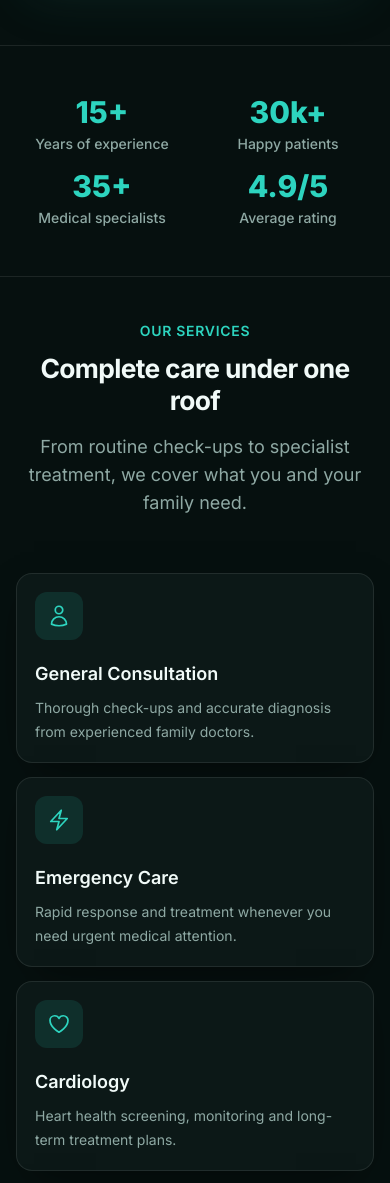
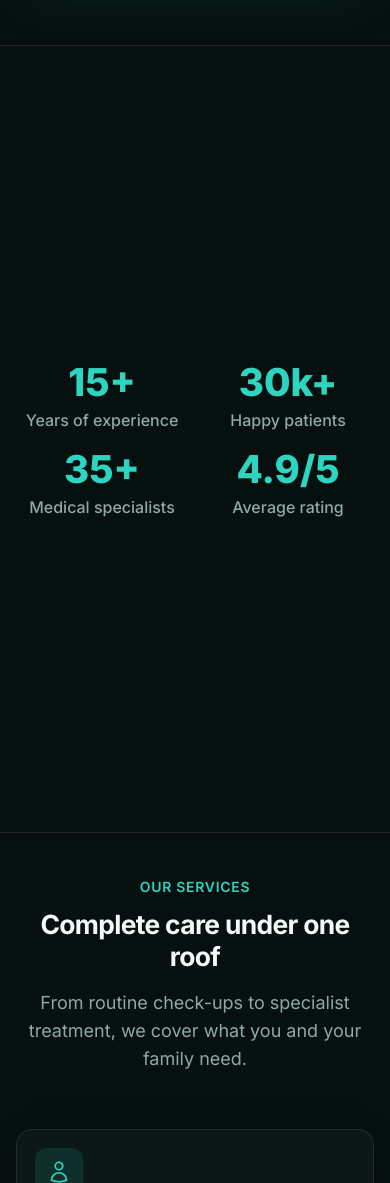
Before and after one commit to MonCiF963/clinic-management-system, a Laravel app: page / in a window 390 px wide. Shown: the part 1143-2326 px from the top of the page. Run offline with Laravel 12, Linux system fonts and the light colour scheme; style sheets or scripts are compiled from the project's sources.

Commit message:
Patients page for staff, full-screen home sections, Home link in navbar, scrollable phone tab bar (#21)
Claude-Session: https://claude.ai/code/session_01NF1ZW54xWaZnLJnSDdP8ee

Co-authored-by: Claude <noreply@anthropic.com>

```diff
--- a/public/css/dash.css
+++ b/public/css/dash.css
@@ -127,7 +127,8 @@ body.dash a,body.dash button{-webkit-tap-highlight-color:transparent;touch-actio
   /* floating glass tab bar */
   .tabbar{display:flex;position:fixed;left:10px;right:10px;bottom:calc(10px + env(safe-area-inset-bottom));z-index:100;gap:4px;padding:8px;border-radius:28px;
     background:var(--glass);background-color:rgba(8,22,20,.7);-webkit-backdrop-filter:blur(18px) saturate(1.3);backdrop-filter:blur(18px) saturate(1.3);border:1px solid var(--line);box-shadow:0 14px 34px rgba(0,0,0,.45),inset 0 1px 0 rgba(255,255,255,.14)}
-  .tabbar a{flex:1;display:flex;flex-direction:column;align-items:center;gap:3px;padding:8px 2px;border-radius:99px;color:var(--mut);font-size:10.5px;font-weight:500;text-decoration:none;min-width:0;transition:background .3s,color .3s}
+  .tabbar{overflow-x:auto;scrollbar-width:none}.tabbar::-webkit-scrollbar{display:none}
+  .tabbar a{flex:1 0 66px;display:flex;flex-direction:column;align-items:center;gap:3px;padding:8px 2px;border-radius:99px;color:var(--mut);font-size:10.5px;font-weight:500;text-decoration:none;min-width:0;transition:background .3s,color .3s}
   .tabbar a span{white-space:nowrap;overflow:hidden;text-overflow:ellipsis;max-width:100%}
   .tabbar svg{width:21px;height:21px}
   .tabbar a.on{color:#fff;background:linear-gradient(90deg,var(--ac2),var(--ac3));box-shadow:0 8px 20px rgba(20,184,166,.5),inset 0 1px 0 rgba(255,255,255,.35)}
--- a/public/css/site.css
+++ b/public/css/site.css
@@ -88,3 +88,14 @@ body.sd footer{background:rgba(3,10,9,.8)!important}
   article:hover,figure:hover{transform:none!important}
 }
 @media (max-width:380px){.tabbar a{font-size:9.5px}.tabbar svg{width:20px;height:20px}}
+
+/* ===== Each home section fills the screen ===== */
+html{scroll-padding-top:64px}
+@media (min-width:768px){html{scroll-snap-type:y proximity}}
+main .snap-sec{min-height:calc(100vh - 64px);min-height:calc(100svh - 64px);display:flex;flex-direction:column;justify-content:center;scroll-snap-align:start}
+main #top.snap-sec{min-height:calc(100vh - 64px);min-height:calc(100svh - 64px)}
+main .snap-sec>*:not(.absolute){width:100%}
+main #stats .grid{width:100%}
+main #stats .grid p:first-child{font-size:clamp(2.4rem,6vw,4rem)!important}
+main #stats .grid p:last-child{font-size:1rem}
+@media (max-width:767px){main .snap-sec{min-height:calc(100svh - 56px)}}
--- a/resources/views/home.blade.php
+++ b/resources/views/home.blade.php
@@ -59,7 +59,7 @@
 @endphp
 
 {{-- ============ HERO ============ --}}
-<section id="top" class="relative overflow-hidden bg-linear-to-b from-brand-50 via-white to-white">
+<section id="top" class="snap-sec relative overflow-hidden bg-linear-to-b from-brand-50 via-white to-white">
     <div class="pointer-events-none absolute -top-24 -right-24 size-96 rounded-full bg-brand-200/50 blur-3xl"></div>
     <div class="pointer-events-none absolute top-40 -left-24 size-72 rounded-full bg-brand-100/60 blur-3xl"></div>
 
@@ -173,7 +173,7 @@
 </section>
 
 {{-- ============ STATS ============ --}}
-<section class="border-y border-slate-200 bg-white">
+<section id="stats" class="snap-sec border-y border-slate-200 bg-white">
     <div class="mx-auto grid max-w-7xl grid-cols-2 gap-8 px-4 py-12 sm:px-6 lg:grid-cols-4 lg:px-8">
         @foreach ($stats as [$number, $label])
             <div class="reveal text-center">
@@ -185,7 +185,7 @@
 </section>
 
 {{-- ============ SERVICES ============ --}}
-<section id="services" class="scroll-mt-20 py-20 sm:py-28">
+<section id="services" class="snap-sec scroll-mt-20 py-20 sm:py-28">
     <div class="mx-auto max-w-7xl px-4 sm:px-6 lg:px-8">
         <div class="reveal mx-auto max-w-2xl text-center">
             <p class="text-sm font-semibold tracking-wider text-brand-600 uppercase">Our services</p>
@@ -210,7 +210,7 @@
 </section>
 
 {{-- ============ WHY US ============ --}}
-<section id="why-us" class="scroll-mt-20 bg-slate-50 py-20 sm:py-28">
+<section id="why-us" class="snap-sec scroll-mt-20 bg-slate-50 py-20 sm:py-28">
     <div class="mx-auto grid max-w-7xl items-center gap-14 px-4 sm:px-6 lg:grid-cols-2 lg:px-8">
 
         <div class="reveal">
@@ -249,7 +249,7 @@
 </section>
 
 {{-- ============ DOCTORS ============ --}}
-<section id="doctors" class="scroll-mt-20 py-20 sm:py-28">
+<section id="doctors" class="snap-sec scroll-mt-20 py-20 sm:py-28">
     <div class="mx-auto max-w-7xl px-4 sm:px-6 lg:px-8">
         <div class="reveal mx-auto max-w-2xl text-center">
             <p class="text-sm font-semibold tracking-wider text-brand-600 uppercase">Our team</p>
@@ -279,7 +279,7 @@
 </section>
 
 {{-- ============ REVIEWS ============ --}}
-<section id="reviews" class="scroll-mt-20 bg-brand-900 py-20 sm:py-28">
+<section id="reviews" class="snap-sec scroll-mt-20 bg-brand-900 py-20 sm:py-28">
     <div class="mx-auto max-w-7xl px-4 sm:px-6 lg:px-8">
         <div class="reveal mx-auto max-w-2xl text-center">
             <p class="text-sm font-semibold tracking-wider text-brand-300 uppercase">Testimonials</p>
@@ -305,7 +305,7 @@
 </section>
 
 {{-- ============ CONTACT ============ --}}
-<section id="contact" class="scroll-mt-20 py-20 sm:py-28">
+<section id="contact" class="snap-sec scroll-mt-20 py-20 sm:py-28">
     <div class="mx-auto max-w-7xl px-4 sm:px-6 lg:px-8">
         <div class="reveal grid overflow-hidden rounded-3xl bg-linear-to-br from-brand-600 to-brand-800 shadow-2xl shadow-brand-900/20 {{ auth()->check() && auth()->user()->hasRole('patient') ? 'lg:grid-cols-2' : '' }}">
 
--- a/resources/views/layouts/dashboard.blade.php
+++ b/resources/views/layouts/dashboard.blade.php
@@ -43,11 +43,11 @@
         ['Book appointment', route('appointments.create'), ['patient'], true],
         ['Book for patient', route('doctor.appointments.create'), ['doctor'], true],
         ['Appointments', route('appointments.index'), $all, true],
+        ['Patients', route('patients.index'), ['admin', 'receptionist', 'doctor'], true],
         ['Users', route('admin.users.index'), ['admin'], true],
         ['Doctors', route('admin.doctors.index'), ['admin'], true],
         ['Services', route('admin.services.index'), ['admin'], true],
         ['Specialties', route('admin.specialties.index'), ['admin'], true],
-        ['Patients', '#', ['admin', 'receptionist'], false],
         ['Billing', '#', ['admin', 'receptionist'], false],
         ['Reports', '#', ['admin'], false],
     ];
@@ -121,7 +121,7 @@
 
 {{-- Phone: bottom tab bar (separate from the desktop sidebar) --}}
 <nav class="tabbar lg:hidden" aria-label="Main">
-    @php $tabs = collect($nav)->filter(fn ($n) => $n[3] && $user->hasRole(...$n[2]))->take(5); @endphp
+    @php $tabs = collect($nav)->filter(fn ($n) => $n[3] && $user->hasRole(...$n[2])); @endphp
     @foreach ($tabs as [$label, $url])
         <a href="{{ $url }}" data-nav class="{{ request()->url() === $url || str_starts_with(request()->url(), $url.'/') ? 'on' : '' }}">
             <svg viewBox="0 0 24 24" fill="none" stroke="currentColor" stroke-width="1.8" stroke-linecap="round" stroke-linejoin="round">{!! $icons[$label] ?? '' !!}</svg>
--- a/resources/views/partials/navbar.blade.php
+++ b/resources/views/partials/navbar.blade.php
@@ -13,6 +13,7 @@
 
         {{-- Desktop links --}}
         <nav class="hidden items-center gap-8 text-sm font-medium md:flex">
+            <a href="{{ url('/') }}#top" class="transition hover:text-brand-600">Home</a>
             <a href="{{ url('/') }}#services" class="transition hover:text-brand-600">Services</a>
             <a href="{{ url('/') }}#why-us" class="transition hover:text-brand-600">Why us</a>
             <a href="{{ url('/') }}#doctors" class="transition hover:text-brand-600">Doctors</a>
--- a/routes/web.php
+++ b/routes/web.php
@@ -41,6 +41,9 @@ Route::middleware('auth')->group(function () {
         ->middleware('role:admin,receptionist,doctor')->name('appointments.status');
 
     // Admin only.
+    Route::get('/patients', [\App\Http\Controllers\PatientController::class, 'index'])
+        ->middleware('role:admin,receptionist,doctor')->name('patients.index');
+
     Route::delete('/appointments/{appointment}', [AppointmentController::class, 'destroy'])
         ->middleware('role:admin')->name('appointments.destroy');
 
```
Also changed, not shown: app/Http/Controllers/PatientController.php (added, +40 -0 lines), resources/views/patients/index.blade.php (added, +39 -0 lines).
